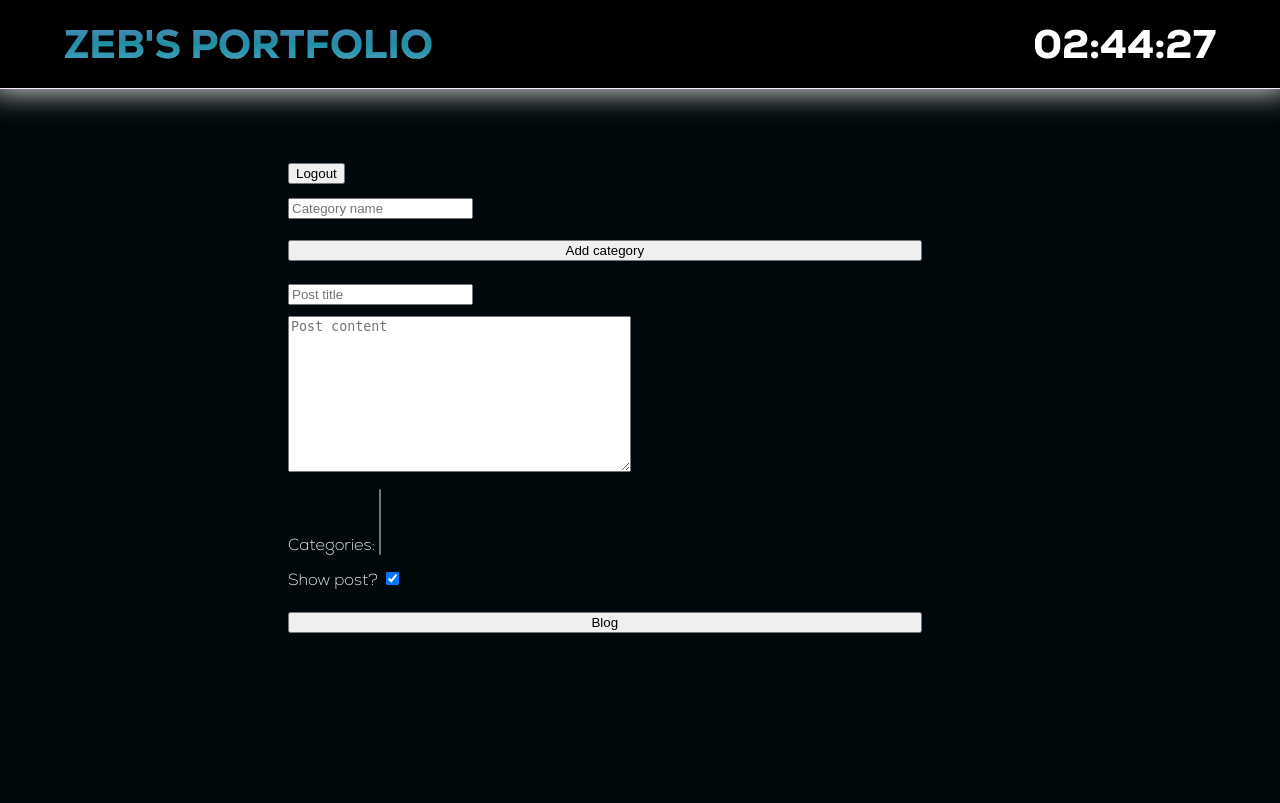
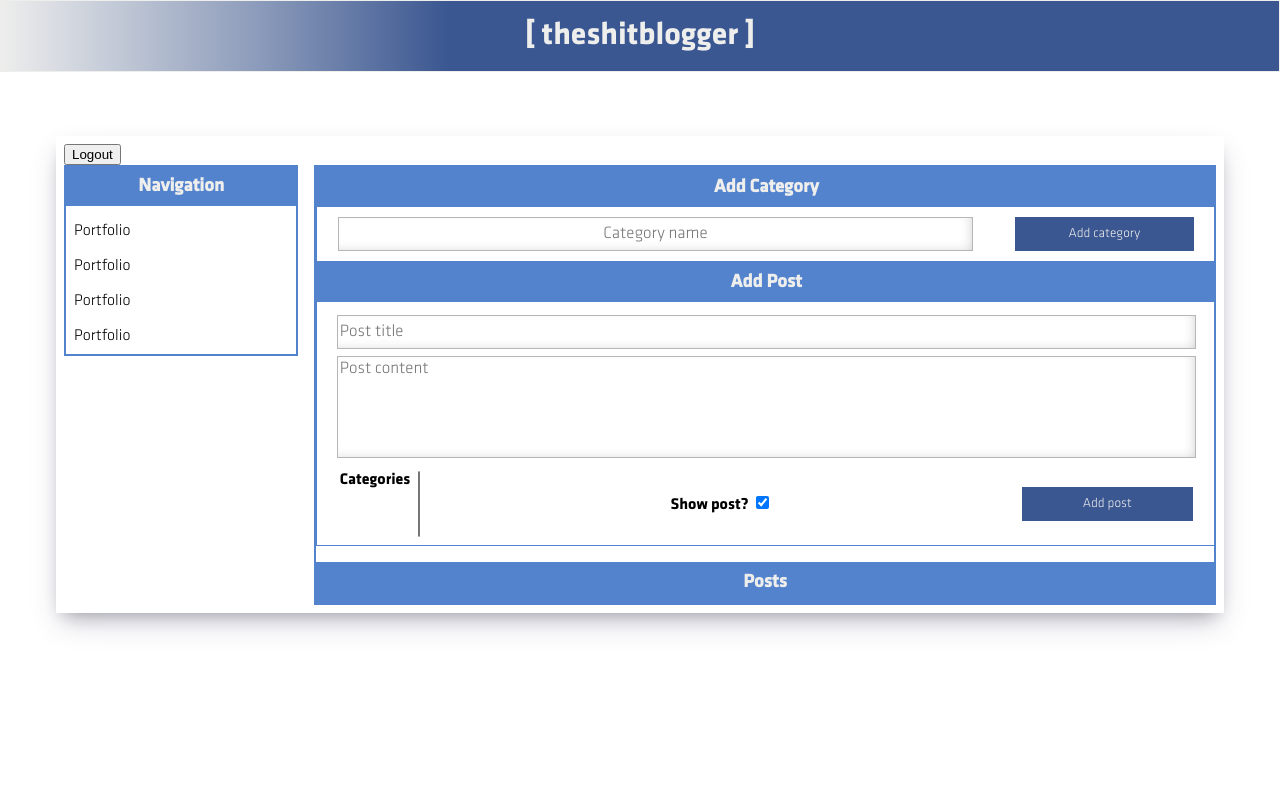
Before and after one commit to zebalday/zebs-portfolio, a Django app: page /shitblogger/ in a window 1280 px wide. After the commit the page ends 632 px from the top, so only its background shows below. Run offline with Django 5.2, Linux system fonts and the light colour scheme; the visitor is signed in with stand-in values (Sample User, id 1); data that the repository does not hold is empty.

Commit message:
8th commit: Shitpost app styles.

```diff
--- a/portfolio/templates/portfolio/index.html
+++ b/portfolio/templates/portfolio/index.html
@@ -1,5 +1,7 @@
-{% extends "layout.html" %}
+{% extends "portfolio/layout.html" %}
 {% load static %}
+
+{% block page_title %}Home{% endblock page_title %}
 
 {% block page_styles %}
 <link href="{% static 'fontawesomefree/css/fontawesome.css' %}" rel="stylesheet" type="text/css">
@@ -12,6 +14,7 @@
 {% comment %} <link href="{% static 'css/include-project-card.css' %}" rel="stylesheet" type="text/css"> {% endcomment %}
 
 {% endblock page_styles %}
+
 
 {% block page_content %}
 
@@ -26,6 +29,7 @@
         <p>I'm a 25 Y.O Computer Engineer from L.S, Chile with strong programming skills in Python & Java who's passionate for data management.</p>
         <p>My hands-on experience includes developing web applications using Python and Django, creating and consuming APIs for efficient data transmission.</p>
         <p><b>Checkout some of my projects!</b></p>
+        <button onclick="location.href={% url 'shitblogger:index' %}">BLOG</button>
     </div>
 
 
--- a/portfolio/templates/layout.html
+++ b/portfolio/templates/portfolio/layout.html
@@ -4,7 +4,7 @@
 <html lang="en">
     <head>
         <!-- TITTLE -->
-        <title>zeb's portfolio | {% block page_title %}{% comment %} CHILD TEMPLATE TITTLE {% endcomment %}{% endblock page_title %}</title>
+        <title>Zeb's portfolio | {% block page_title %}{% comment %} CHILD TEMPLATE TITTLE {% endcomment %}{% endblock page_title %}</title>
 
         <!-- META -->
         <meta http-equiv="X-UA-Compatible" content="IE=edge">
--- a/shitblogger/forms.py
+++ b/shitblogger/forms.py
@@ -8,13 +8,14 @@ class BlogForm(ModelForm):
         model = BlogPost
         fields = ['title', 'content', 'categories', 'public',]
         widgets = {
-            'title' : forms.TextInput(attrs={'class':'form-imput', 'placeholder':'Post title'}),
-            'content' : forms.Textarea(attrs={'class':'form-imput', 'placeholder':'Post content'}),
+            'title' : forms.TextInput(attrs={'class':'form-input', 'placeholder':'Post title'}),
+            'content' : forms.Textarea(attrs={'class':'form-input', 'placeholder':'Post content', 'resize':'none'}),
         }
         labels = {
             'title':False,
             'content':False
         }
+
 
 
 # Category
@@ -23,7 +24,7 @@ class CategoryForm(ModelForm):
         model = Category
         fields = ['name']
         widgets = {
-            'name' : forms.TextInput(attrs={'class':'form-imput', 'placeholder':'Category name'})
+            'name' : forms.TextInput(attrs={'class':'form-input', 'placeholder':'Category name'})
         }
         labels = {
             'name':False,
--- /dev/null
+++ b/shitblogger/static/css/blog-posts.css
@@ -0,0 +1,161 @@
+#page-content{
+
+    .content-container{
+        /* border: 1px solid black; */
+        display: flex;
+        column-gap: 1rem;
+
+        /* NAVIGATION BAR */
+        .side-bar{
+            border: 2px solid var(--blog-base-4);
+            min-width: 20%;
+            height: fit-content;
+            display: flex;
+            flex-direction: column;
+            row-gap: 0.5rem;
+
+            ul{
+                width: 100%;
+                /* border: 1px solid black; */
+                margin: 0 auto;
+                list-style:none;
+                padding-inline-start: 0rem;
+                font-family: "klavika-L";
+
+                li{
+                    padding: 0.5rem;
+                }
+                li:hover{
+                    background-color: var(--blog-base-5);
+                    color: var(--blog-base-1);
+                    font-family: "klavika-B";
+                    text-decoration: underline;
+                    transition: all 150ms;
+                }
+            }
+        }
+
+        /* CONTENT SECTION */
+        .posts-section{
+            border: 2px solid var(--blog-base-4);
+            display: flex;
+            flex-direction: column;
+            row-gap: 1rem;
+            align-items: center;
+            justify-content: center;
+            width: 80%;
+
+            .forms-section{
+                width: 100%;
+
+                /* CATEGORY FORM */
+                .cat-form{
+                    form{
+                        display: flex;
+                        align-items: center;
+                        justify-content: space-around;
+
+                        .form-input{
+                            width: 70%;
+
+                        }
+                    }
+                }
+
+                /* POST FORM */
+                .post-form{
+
+                    form{
+                        .row-1{
+                            width: 100%;
+                            display: flex;
+                            flex-direction: column;
+                            align-items: center;
+                            justify-content: center;
+
+                            .form-input{
+                                width: 95%;
+                                margin: 0.2rem auto;
+                                text-align: left;
+                            }
+                            textarea{
+                                height: 6rem;
+                                resize: none;
+                            }
+                        }
+
+                        .row-2{
+                            width: 95%;
+                            margin: 0.5rem auto;
+                            display: flex;
+                            justify-content: space-between;
+                            align-items: center;
+
+                            .categories{
+                                display: flex;
+                                align-items: flex-start;
+                                column-gap: 0.5rem;
+                            }
+
+                        }
+
+                    }
+                }
+            }
+
+            /* POSTS LIST */
+            .posts-list{
+                display: flex;
+                flex-direction: column;
+                row-gap: 0.5rem;
+
+            }
+
+            /* SUGGESTIONS FORM */
+            .sugest-form{
+
+                form{
+
+                }
+            }
+        }
+    }
+}
+
+.section-title{
+    width: 100%;
+    margin: 0 auto;
+    padding: 0.5rem 0rem;
+    color: var(--blog-base-1);
+    font-family: "klavika-M";
+    text-align: center;
+    background-color: var(--blog-base-4);
+}
+
+.section{
+    width: 100%;
+    border: 1px solid var(--blog-base-4);
+    font-family: "klavika-B";
+}
+
+.fb-button{
+    width: 20%;
+    padding: 0.5rem 1rem;
+    background-color: var(--blog-base-6);
+    font-family: "klavika-L";
+    color: var(--blog-base-1);
+    border: 1px solid var(--blog-base-6)
+}
+.fb-button:hover{
+    background-color: var(--blog-base-5);
+    color: var(--blog-base-1);
+    font-family: "klavika-B";
+    text-decoration: underline;
+    transition: all 150ms;
+    border: 1px solid var(--blog-base-8)
+}
+
+.form-input{
+    font-family: "klavika-L";
+    border-radius: 0px;
+}
--- /dev/null
+++ b/shitblogger/static/css/post-card.css
@@ -0,0 +1,32 @@
+.post-container{
+
+    border-bottom: 1px solid var(--blog-base-5) ;
+    display: flex;
+    column-gap: 1rem;
+    background-color: var(--blog-detail-5);
+    width: 95%;
+    margin: 0.5rem auto;
+
+
+    .post-thumbnail{
+        width: 15%;
+        img{
+
+            width: 90%;
+        }
+    }
+
+    .post-info{
+        display: flex;
+        flex-direction: column;
+
+        .post-content{}
+
+        .post-dates{}
+    }
+}
+
+.content-title{
+    font-family: "klavika-B";
+    color: var(--blog-base-4);
+}
--- /dev/null
+++ b/shitblogger/static/css/shitblogger-layout.css
@@ -0,0 +1,67 @@
+/* VARIABLES */
+:root{
+    --blog-base-1: #eeeeed;
+    --blog-base-2: #d3e0ee;
+    --blog-base-3: #898F9C;
+    --blog-base-4: #5483cd;
+    --blog-base-5: #0966ff;
+    --blog-base-6: #3b5791;
+    --blog-base-7: #111754;
+    --blog-base-8: #00080c;
+
+    --blog-detail-1: #ee85bd;
+    --blog-detail-2: #9683cd;
+    --blog-detail-3: #e65748;
+    --blog-detail-4: #e69e20;
+    --blog-detail-5: #dde0e6;
+    --blog-detail-6: #cad0dc;
+}
+
+/* FONTS */
+@font-face {
+    font-family: "klavika-B";
+    src: url("../fonts/klavika-B.otf") format("opentype");
+}
+
+@font-face {
+    font-family: "klavika-M";
+    src: url("../fonts/klavika-M.otf") format("opentype");
+}
+
+@font-face {
+    font-family: "klavika-L";
+    src: url("../fonts/klavika-L.otf") format("opentype");
+}
+
+
+/* STYLES */
+body{
+    width: 100%;
+    margin: 0 auto;
+}
+
+#page-header{
+    /* background-color: var(--blog-base-6); */
+    background: rgb(238,238,237);
+    background: linear-gradient(90deg, rgba(238,238,237,1) 0%, rgba(141,156,187,1) 20%, rgba(59,87,145,1) 35%);
+
+    #header-container{
+        #header-title{
+            h1{
+                border: 1px solid var(--blog-base-1);
+                margin: 0 auto;
+                padding: 1rem 0rem;
+                text-align: center;
+                font-family: "klavika-B";
+                color: var(--blog-base-1);
+            }
+        }
+    }
+}
+
+#page-content{
+    padding: 0.5rem;
+    margin: 4rem auto;
+    width: 90%;
+    box-shadow: rgba(50, 50, 93, 0.25) 0px 13px 27px -5px, rgba(0, 0, 0, 0.3) 0px 8px 16px -8px;
+}
--- a/shitblogger/templates/shitblogger/blog-posts.html
+++ b/shitblogger/templates/shitblogger/blog-posts.html
@@ -1,4 +1,4 @@
-{% extends "layout.html" %}
+{% extends "shitblogger/shitblogger-layout.html" %}
 {% load static %}
 
 
@@ -9,18 +9,21 @@
 
 {% block page_styles %}
     <link rel="stylesheet" href="{% static 'css/login-form.css' %}">
+    <link rel="stylesheet" href="{% static 'css/blog-posts.css' %}">
+    <link rel="stylesheet" href="{% static 'css/post-card.css' %}">
 {% endblock page_styles %}
 
 
 
 {% block page_content %}
 
-<!-- HIDDEN LOGIN FORM -->
+<!-- HIDDEN CONTENT -->
+<!-- LOGIN FORM -->
 <div class="form-overlay" id="form-overlay"></div>
 <div class="form-alert" id="form-alert">
     <span class="form-close-button" onclick="hideCustomAlert()">&times;</span>
     <div class="form-container" id="form-container">
-        <form action="{% url 'shitblogger:blog' %}" method="POST">
+        <form action="{% url 'shitblogger:index' %}" method="POST">
             {% csrf_token %}
             <input type="text" id="username" name="username">
             <input type="password" id="password" name="password">
@@ -38,43 +41,97 @@
     {% endfor %}
 {% endif %}
 
-<!-- ADMIN STUFF -->
 {% if not user.is_authenticated %}
     <!-- LOGIN BUTTON -->
     <button onclick="showCustomAlert()">
         Login
     </button>
-
-{% elif user.is_authenticated %}
+{% else %}
     <!-- LOGOUT BUTTON -->
     <button onclick="location.href='{% url "shitblogger:logout" %}'">
         Logout
     </button>
+{% endif %}
 
+<!-- VISIBLE CONTENT -->
+<div class="content-container">
+
+
+    <!-- SIDE BAR -->
+    <div class="side-bar">
+        <h3 class="section-title">Navigation</h3>
+        <ul>
+            <li onclick="location.href={% url 'portfolio:index' %}">Portfolio</li>
+            <li onclick="location.href={% url 'portfolio:index' %}">Portfolio</li>
+            <li onclick="location.href={% url 'portfolio:index' %}">Portfolio</li>
+            <li onclick="location.href={% url 'portfolio:index' %}">Portfolio</li>
+        </ul>
+    </div>
+
+    <!-- POSTS SECTION -->
+    <div class="posts-section">
+
+        {% if user.is_authenticated %}
+        <div class="forms-section">
             <!-- CAT FORM -->
+            <div class="cat-form section">
+                <h3 class="section-title">Add Category</h3>
                 <form action="{% url 'shitblogger:add-category' %}" method="POST">
                     {% csrf_token %}
-        {{category_form.as_p|safe}}
-        <button type="submit">Add category</button>
+                    {{category_form.name|safe}}
+                    <button type="submit" class="fb-button">Add category</button>
                 </form>
+            </div>
 
             <!-- POST FORM -->
+            <div class="post-form section">
+                <h3 class="section-title">Add Post</h3>
                 <form action="{% url 'shitblogger:add-blog-post' %}" method="POST">
                     {% csrf_token %}
-        {{blog_form.as_p|safe}}
-        <button type="submit">Blog</button>
+                    <div class="row-1">
+                        {{blog_form.title}}
+                        {{blog_form.content}}
+                    </div>
+                    <div class="row-2">
+                        <div class="categories">
+                            {{blog_form.categories.label}}
+                            {{blog_form.categories}}
+                        </div>
+                        <div class="public">
+                            {{blog_form.public.label}}
+                            {{blog_form.public}}
+                        </div>
+                        <button type="submit" class="fb-button">Add post</button>
+                    </div>
                 </form>
-
+            </div>
+        </div>
         {% endif %}
 
+        <!-- POSTS LIST -->
+        <div class="posts-list section">
+            <h3 class="section-title">Posts</h3>
+            {% for post in posts %}
+                {% include "includes/post-card.html" with post=post.post categories=post.categories %}
+            {% endfor %}
+        </div>
 
-<!-- POSTS LIST -->
+        <!-- SUGGESTIONS FORM -->
+        <!-- <div class="sugest-form section">
+            <h3 class="section-title">Topic suggestions</h3>
+            formulario
+        </div> -->
 
-{% for post in posts %}
+    </div>
 
-    {% include "includes/post-card.html" with post=post.post categories=post.categories %}
 
-{% endfor %}
+
+
+
+
+
+
+</div>
 
 {% endblock page_content %}
 
--- /dev/null
+++ b/shitblogger/templates/shitblogger/shitblogger-layout.html
@@ -0,0 +1,84 @@
+{% load static %}
+
+
+<!DOCTYPE html>
+<html lang="en">
+    <head>
+        <!-- TITTLE -->
+        <title>Zeb's blog | {% block page_title %}{% comment %} CHILD TEMPLATE TITTLE {% endcomment %}{% endblock page_title %}</title>
+
+        <!-- META -->
+        <meta http-equiv="X-UA-Compatible" content="IE=edge">
+        <meta charset="utf-8">
+        <meta name="viewport" content="width=device-width, initial-scale=1">
+        <meta name="author" content="">
+        <meta name="copyright" content="&copy; ">
+        <meta name="description" content="">
+        <meta name="keywords" content="">
+        <meta name="geo.region" content="CL" />
+        <meta name="robots" content="index, follow" />
+        <meta name="googlebot" content="index, follow" />
+        <meta name="googlebot-news" content="noindex">
+        <meta name="distribution" content="global" />
+        <meta name="msapplication-TileColor" content="#ffffff">
+        <meta name="theme-color" content="#ffffff">
+
+        <!-- FACEBOOK OG -->
+        <meta property="og:type" content="Website" />
+        <meta property="og:title" content="" />
+        <meta property="og:description" content="" />
+        <meta property="og:image" content="{% static '' %}" />
+        <meta property="og:image:type" content="image/png">
+        <meta property="og:locale" content="es">
+        <meta property="og:url" content="" />
+        <meta property="og:site_name" content="" />
+
+        <!-- STYLES -->
+        <link rel="stylesheet" type="text/css" href={% static "css/shitblogger-layout.css" %}>
+        {% block page_styles %}
+        {% comment %} CHILD TEMPLATE STYLES {% endcomment %}
+        {% endblock page_styles %}
+
+        <!-- FAVICON -->
+        <link rel="icon" type="img/ico" sizes="48x48" href={% static "img/favicon/favicon.ico" %}>
+        <link rel="icon" type="img/png" sizes="32x32" href={% static "img/favicon/favicon-32x32.png" %}>
+        <link rel="icon" type="img/png" sizes="16x16" href={% static "img/favicon/favicon-16x16.png" %}>
+        <link rel="apple-touch-icon" sizes="180x180" href={% static "img/favicon/apple-touch-icon.png" %}>
+        <link rel="shortcut icon" type="img/png" sizes="32x32" href={% static "img/favicon/favicon-32x32.png" %}>
+        <link rel="manifest" href={% static "img/favicon/site.webmanifest" %}>
+        <link rel="mask-icon" href={% static "img/favicon/safari-pinned-tab.svg" %} color="#ffffff">
+        <meta name="msapplication-TileColor" content="#ffffff">
+        <meta name="theme-color" content="#ffffff">
+    </head>
+
+    <!-- PAGE BODY -->
+    <body>
+
+        <!-- PAGE HEADER -->
+        <header id="page-header">
+            <div id="header-container">
+                <div id="header-title"><h1>[ theshitblogger ]</h1></div>
+                {% comment %} <div id="header-time"><h1>current time</h1></div> {% endcomment %}
+            </div>
+        </header>
+
+        <div id="page-content">
+            <!-- PAGE CONTENT -->
+            {% block page_content %}
+
+            {% endblock page_content %}
+        </div>
+
+        <!-- PAGE FOOTER -->
+        <footer>
+
+        </footer>
+
+        <!-- PAGE SCRIPTS -->
+        {% comment %} <script type="text/javascript" src={% static "js/layout-functions.js" %}></script> {% endcomment %}
+        {% block page_scripts %}
+            {% comment %} CHILD TEMPLATE SCRIPTS {% endcomment %}
+        {% endblock page_scripts %}
+    </body>
+
+</html>
--- a/shitblogger/urls.py
+++ b/shitblogger/urls.py
@@ -4,7 +4,7 @@ from .views import *
 app_name = 'shitblogger'
 
 urlpatterns = [
-    path('', BlogIndex.as_view(), name = 'blog'),
+    path('', BlogIndex.as_view(), name = 'index'),
     path('logout', blog_logout, name = 'logout'),
     path('add-cat', add_category, name = 'add-category'),
     path('add-post', add_blog_post, name = 'add-blog-post'),
```
Also changed, not shown: shitblogger/templates/includes/post-card.html (+13 -12 lines), shitblogger/models.py (line endings or trailing spaces), shitblogger/static/fonts/klavika-B.otf (added), shitblogger/static/fonts/klavika-L.otf (added), shitblogger/static/fonts/klavika-M.otf (added). Lines whose indentation alone changed are shown as unchanged.
